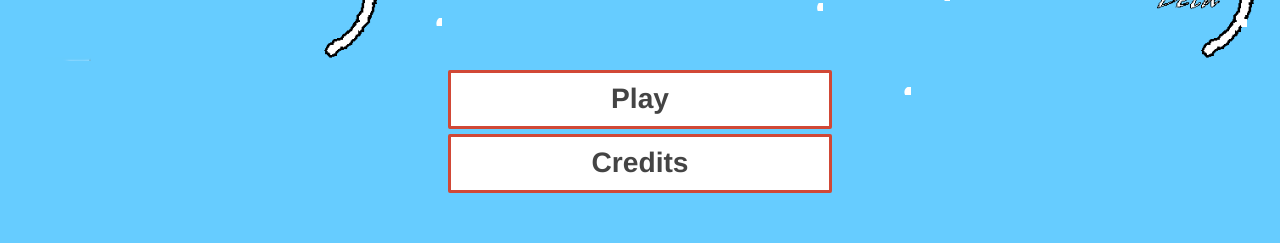
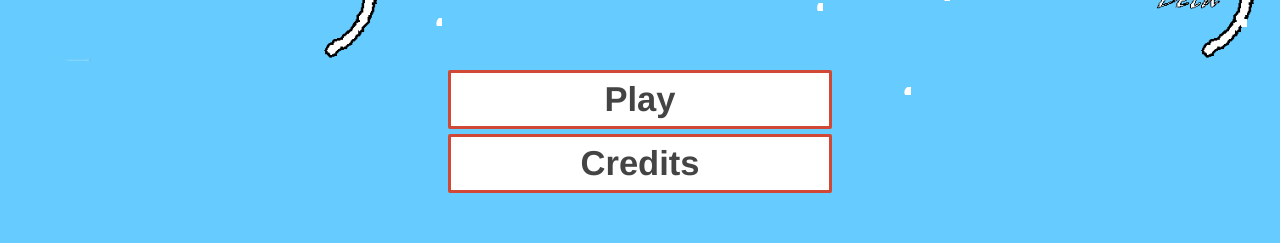
Before and after one commit to Logicoma-Inc/penguins-rising, a plain HTML site: page index.html in a window 1280 px wide. Shown: the part 242-485 px from the top of the page. Drawn offline with Linux system fonts and the light colour scheme.

Commit message:
"Credits and 1 others render only 7 pixels tall"

```diff
--- a/styles/index.css
+++ b/styles/index.css
@@ -117,7 +117,7 @@ button {
 	font: bold 10px Helvetica, Arial, sans-serif;
 	color: #444;
 	float: left;
-	font-size: 2.2vw;
+	font-size: 2.7vw;
 	line-height: 2px;
 	margin: 5px 35% 0px;
 	padding: 2% 0px;
```
